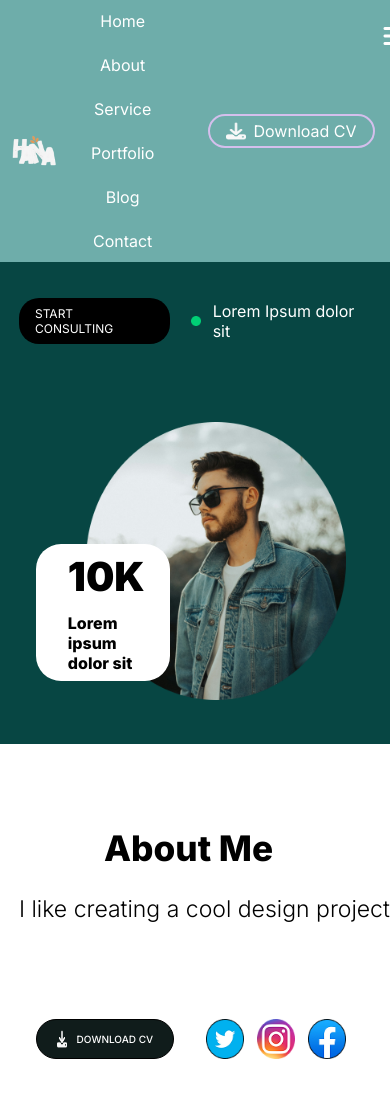
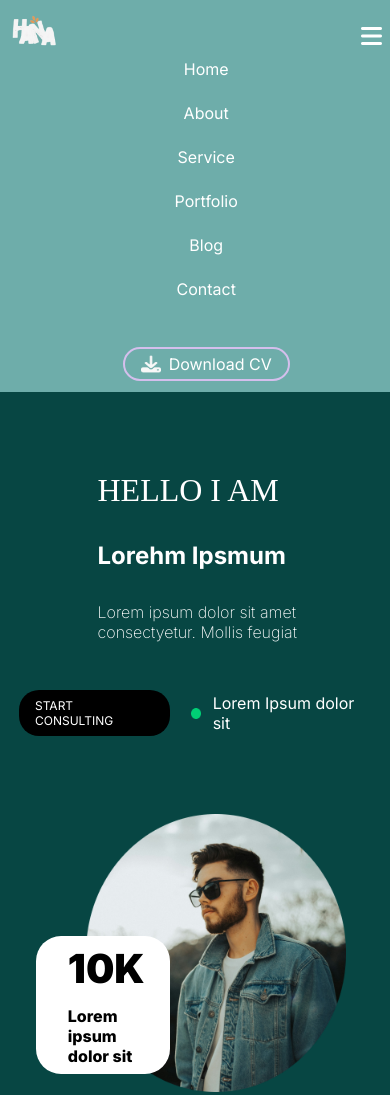
Before and after one commit to Wesleyx10/Techedu-Project-1, a plain HTML site: page index.html in a window 390 px wide. Shown: the top 1095 px of the page. Drawn offline with Linux system fonts and the light colour scheme; a web font is replaced by a local one.

Commit message:
nav changed

```diff
--- a/style.css
+++ b/style.css
@@ -330,11 +330,11 @@ body {
   right: 5rem;
 }
 @media only screen and (max-width: 480px) {
-  /* .nav {
+  .nav {
     flex-direction: column;
     position: static;
-    gap: 3rem;
-  } */
+    gap: 3rem
+  }
   .nav .links {
     flex-direction: column;
   }
```
